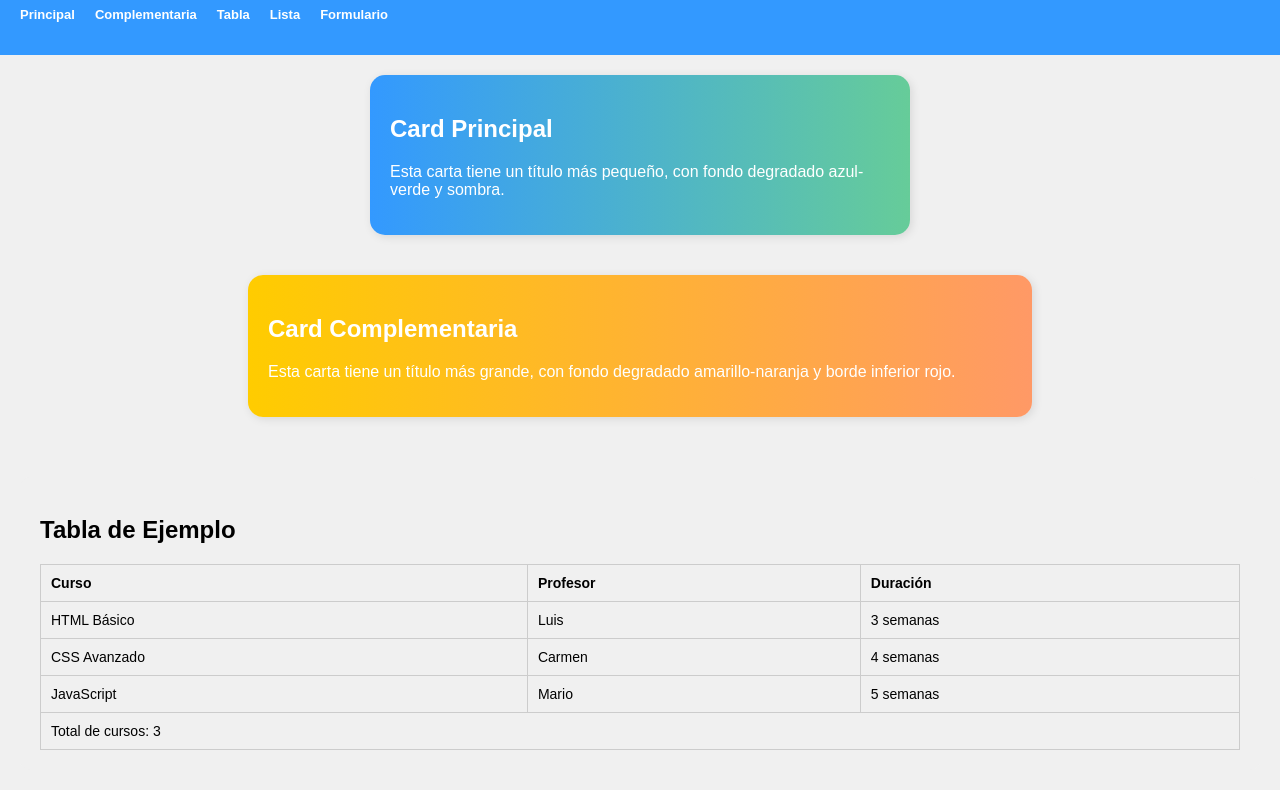
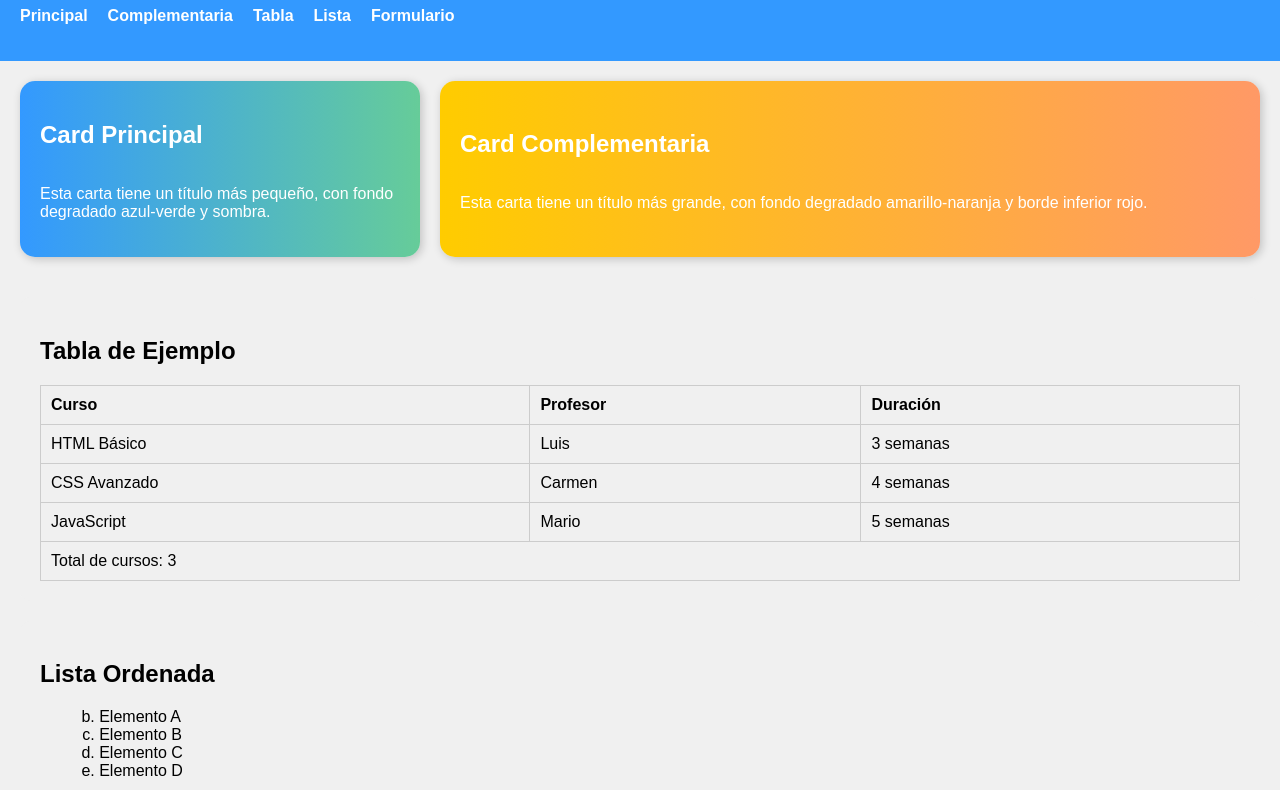
Before and after one commit to SmatamorosN04/Prueba-html-css, a plain HTML site: page index.html in a window 1280 px wide. Shown: the part 93-883 px from the top of the page. Drawn offline with Linux system fonts and the light colour scheme.

Commit message:
mejoras post demo

```diff
--- a/styles.css
+++ b/styles.css
@@ -24,11 +24,10 @@
 }
 
 
-html, body {
+ body {
   font-family: Arial, sans-serif;
   margin: 0;
   padding: 0;
-  overflow-x:hidden ;
   background-color: var(--page-bg);
 }
 header {
@@ -54,35 +53,41 @@ nav a {
 
 .cards {
   display: flex;
-  flex-wrap: wrap;
+  flex-direction: row;
   justify-content: center;
+  align-items: stretch;
   gap: 20px;
   padding: 20px;
+  flex-wrap: nowrap; /* evita que se apilen */
 }
 
+
+
 .card {
-  flex: 1 1 300px; /* permite que ambas crezcan igual desde 300px mínimo */
-  max-width: 500px;
   padding: 20px;
   border-radius: 15px;
-  box-shadow: 2px 2px 10px rgba(0,0,0,0.1);
-  color: #333;
+  box-shadow: var(--shadow);
+  color: #fff;
+  display: flex;
+  flex-direction: column;
+  justify-content: center;
 }
 
+/* Card Principal: más estrecha */
 .card.principal {
   background: linear-gradient(to right, var(--card-principal-start), var(--card-principal-end));
-  color: var(--card-principal-text);
-  flex: 0 0 30%;
+  width: 30%;
+  min-width: 280px;
 }
 
+/* Card Complementaria: más ancha */
 .card.complementaria {
   background: linear-gradient(to right, var(--card-complementaria-start), var(--card-complementaria-end));
-  flex: 1 1 65%;
-  min-width: 60%;
-  color: var(--card-complementaria-text);
+  width: 65%;
+  min-width: 400px;
+}
 
 
-}
 .message {
   font-weight: bold;
   margin-top: 10px;
@@ -124,14 +129,22 @@ footer {
     font-size: 13px;
 
   }
-  .cards {
+ .cards {
     flex-direction: column;
     align-items: center;
-    padding-left: 10px;
+    gap: 20px;
+  }
+
+  .card.principal,
+  .card.complementaria {
+    width: 90%;
+    max-width: 500px;
+    min-width: unset;
+    flex: none;
   }
 
   .card {
-    width: 90%;
+    width: 30%;
     margin-bottom: 20px;
   }
 
@@ -149,41 +162,7 @@ footer {
     padding: 10px 0;
   }
 }
-@media screen and (min-width: 320px) {
-  header {
-    flex-wrap: wrap;
-  }
 
-  nav ul {
-    flex-direction: row;
-    justify-content: left;
-    font-size: 13px;
-  }
-
-  .cards {
-    flex-direction: column;
-    align-items: center;
-  }
-
-  .card {
-    width: 90%;
-    margin-bottom: 20px;
-  }
-
-  table, th, td {
-    font-size: 14px;
-  }
-
-  ol {
-    padding-left: 20px;
-    font-size: 14px;
-  }
-
-  footer {
-    font-size: 14px;
-    padding: 10px 0;
-  }
-}
 
 .tabla, .lista, .formulario {
   padding: 20px;
```
